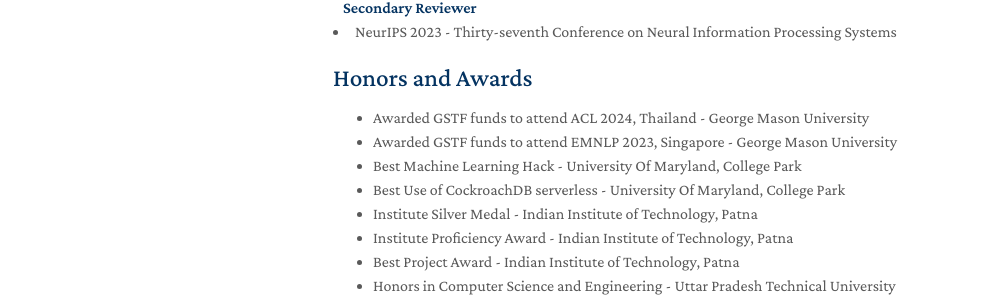
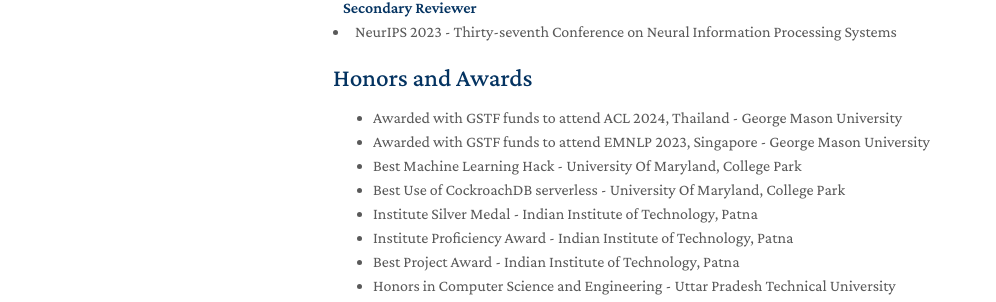
Before and after one commit to salokr/salokr.github.io, a Jekyll site: the page built from index.md, in a window 1280 px wide and 900 px high, scrolled down 3765 px. Shown: the part 484-786 px from the top of the window, without its empty margins (137-1133 px from the left). Built offline with Jekyll 4.4.1, drawn with Linux system fonts in a browser that asks for light colours; nearby versions of some CDN libraries; a style sheet for code colours, icons or effects is not loaded; our own code applies the rules of GitHub Pages for plain Markdown files.

Commit message:
Update honors.md

```diff
--- a/_includes/honors.md
+++ b/_includes/honors.md
@@ -2,8 +2,8 @@
 
 
 <ul style="margin:0 0 0px;">
-  <li>Awarded GSTF funds to attend ACL 2024, Thailand  - George Mason University </li>
-  <li>Awarded GSTF funds to attend EMNLP 2023, Singapore  - George Mason University </li>
+  <li>Awarded with GSTF funds to attend ACL 2024, Thailand  - George Mason University </li>
+  <li>Awarded with GSTF funds to attend EMNLP 2023, Singapore  - George Mason University </li>
   <li>Best Machine Learning Hack - University Of Maryland, College Park </li>
   <li>Best Use of CockroachDB serverless - University Of Maryland, College Park </li>
   <li>Institute Silver Medal - Indian Institute of Technology, Patna</li>
```
